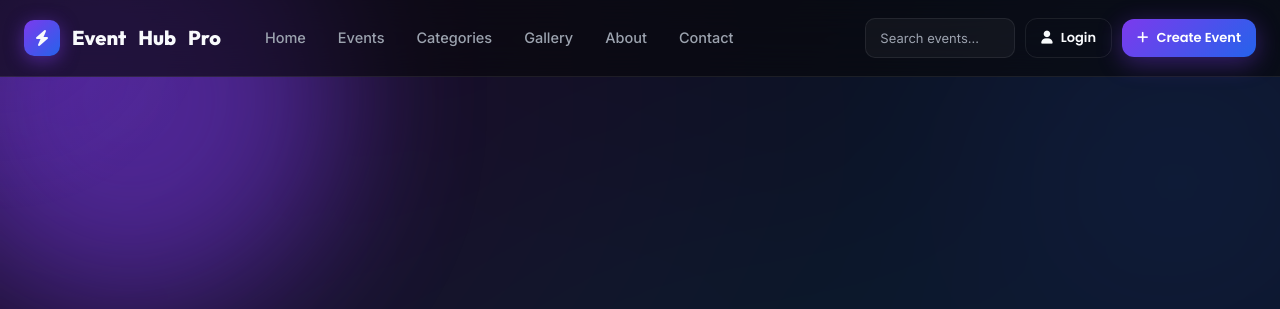
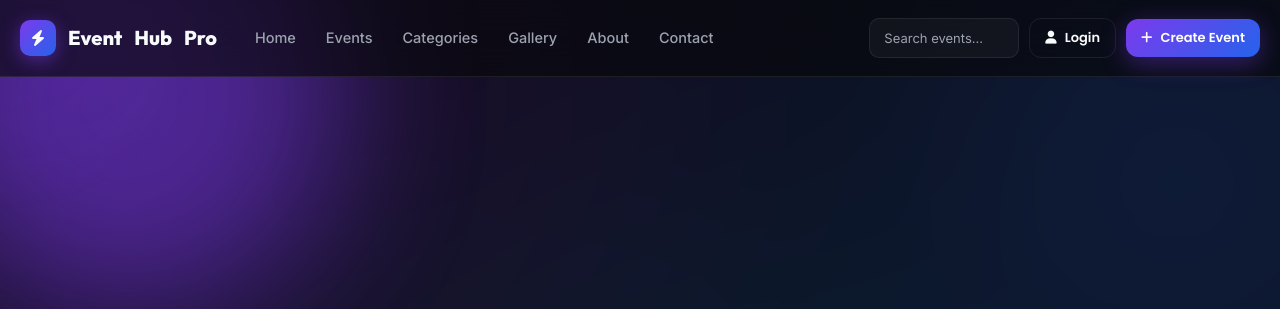
Before and after one commit to Archit-Stack428/Event-Management, a PHP site: page /header.php in a window 1280 px wide. Shown: the top 309 px of the page. Run offline with PHP 8.4, Linux system fonts and the light colour scheme; some libraries are stand-ins or nearby versions.

Commit message:
Inject high-specificity spacing styles in header.php with cache-busting version

```diff
--- a/header.php
+++ b/header.php
@@ -42,10 +42,29 @@ if (session_status() === PHP_SESSION_NONE) { session_start(); }
 <link rel="stylesheet" href="https://cdn.jsdelivr.net/npm/swiper@11/swiper-bundle.min.css">
 
 <!-- EVENTHUB PRO styles -->
-<link rel="stylesheet" href="assets/css/eventhub-pro.css">
+<link rel="stylesheet" href="assets/css/eventhub-pro.css?v=2.1">
 <?php if (!empty($load_dashboard_assets)): ?>
-<link rel="stylesheet" href="assets/css/dashboard-pro.css">
+<link rel="stylesheet" href="assets/css/dashboard-pro.css?v=2.1">
 <?php endif; ?>
+<style>
+  .eh-nav .container-max { max-width: 1480px !important; padding: 0 36px !important; width: 100% !important; }
+  .eh-nav-inner { height: 76px !important; gap: 36px !important; justify-content: space-between !important; }
+  .eh-logo { margin-right: 28px !important; gap: 12px !important; flex-shrink: 0 !important; }
+  .eh-nav-links { gap: 34px !important; flex-shrink: 0 !important; }
+  .eh-nav-links a { font-size: 14.5px !important; padding: 6px 4px !important; white-space: nowrap !important; }
+  .eh-nav-actions { gap: 14px !important; flex-shrink: 0 !important; margin-left: auto !important; }
+  @media (max-width: 1320px) {
+    .eh-nav .container-max { padding: 0 20px !important; }
+    .eh-nav-inner { gap: 20px !important; }
+    .eh-logo { margin-right: 14px !important; font-size: 20px !important; }
+    .eh-nav-links { gap: 22px !important; }
+    .eh-nav-actions { gap: 10px !important; }
+  }
+  @media (max-width: 1120px) {
+    .eh-nav-links { gap: 16px !important; }
+    .eh-nav-links a { font-size: 13.5px !important; }
+  }
+</style>
 </head>
 <body>
 <div class="eh-bg-fx">
```
